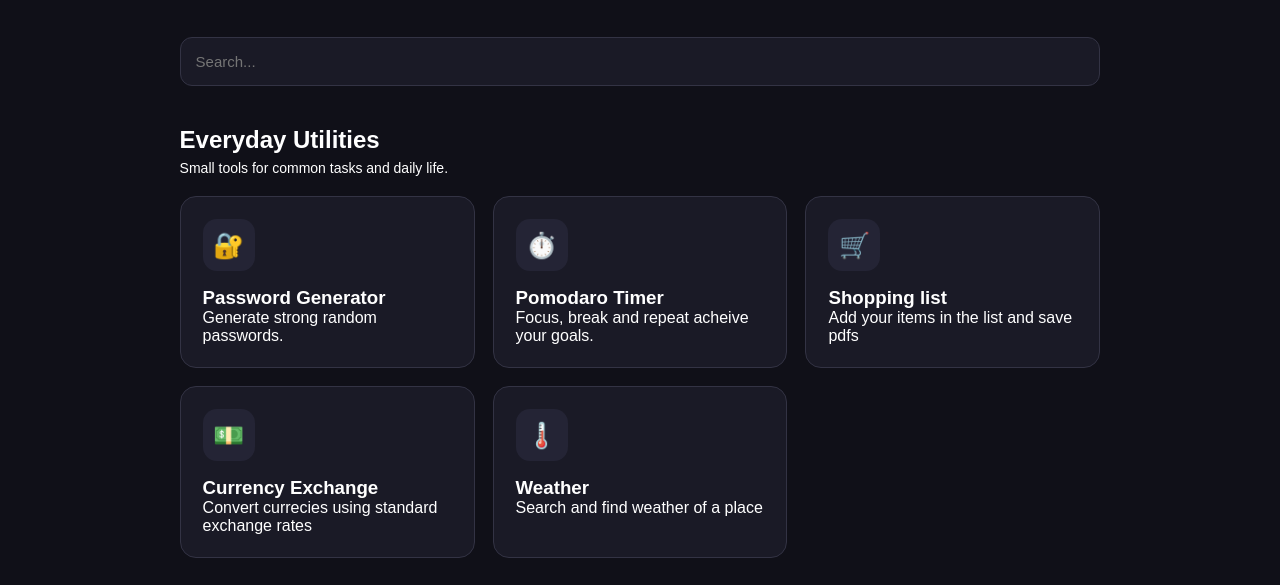
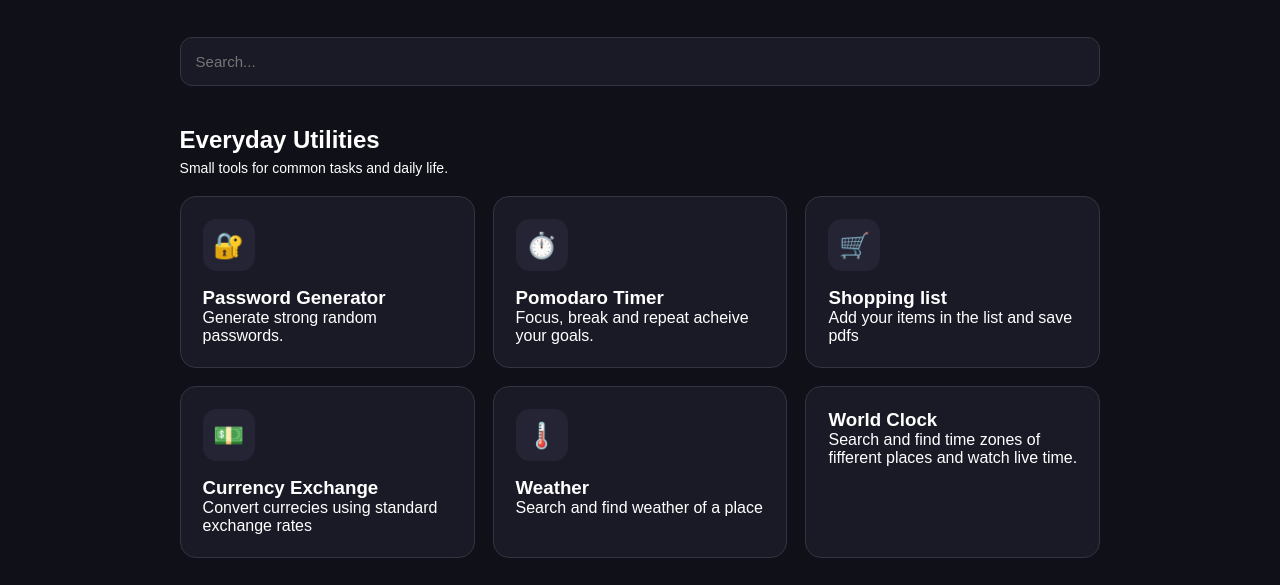
Before and after one commit to dev-l-k/FrictionHub, a plain HTML site: page index.html in a window 1280 px wide. Shown: the part 215-800 px from the top of the page. Drawn offline with Linux system fonts and the light colour scheme.

Commit message:
Added the new app in home page

```diff
--- a/index.html
+++ b/index.html
@@ -68,6 +68,10 @@
                 <div class="app-icon">🌡️</div>
                 <h3>Weather</h3>
                 <p>Search and find weather of a place</p>
+            </a>
+            <a href="./worldclock" class="app-card">
+                <h3>World Clock</h3>
+                <p>Search and find time zones of fifferent places and watch live time.</p>
             </a>
             </div>
         </section>
```
